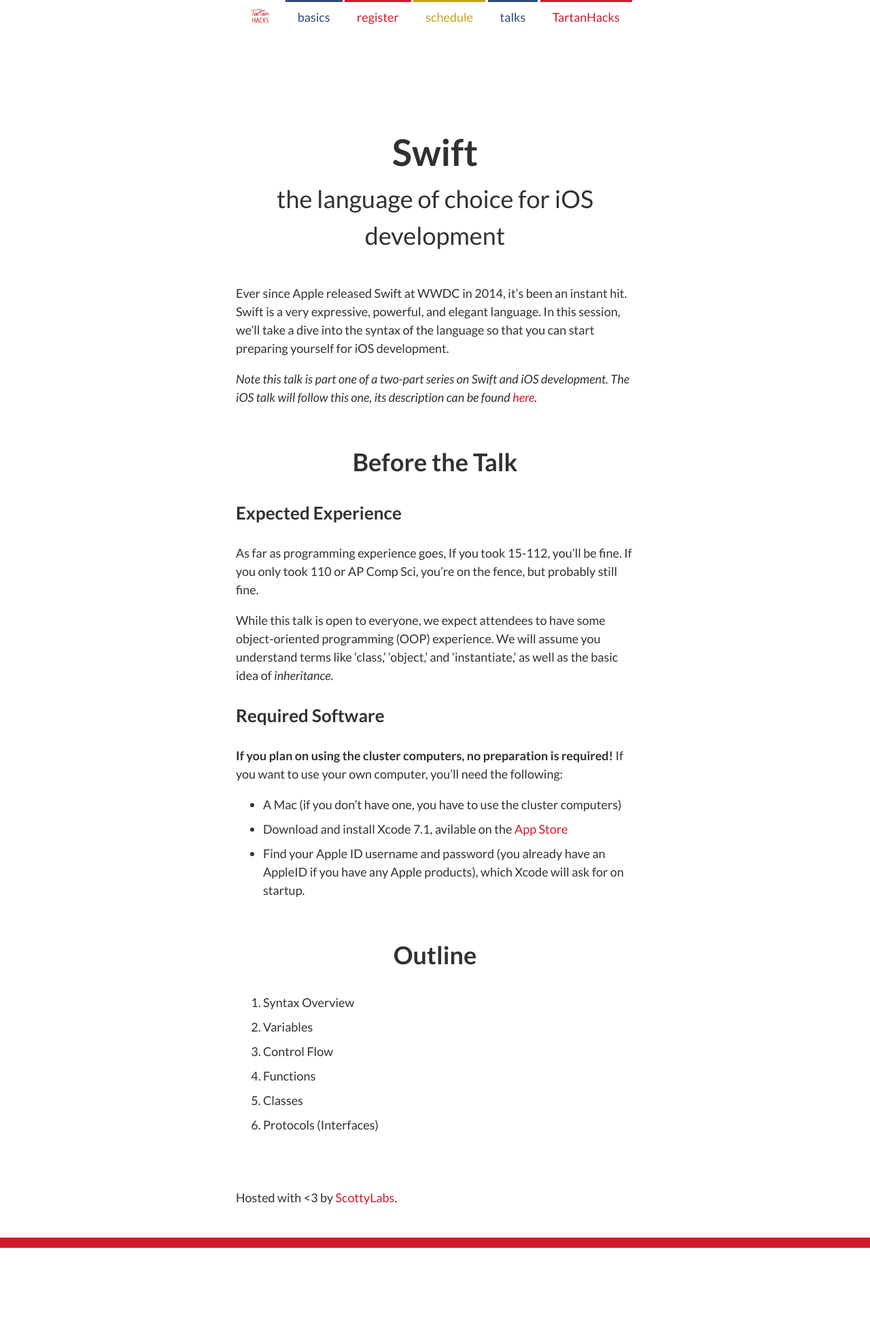
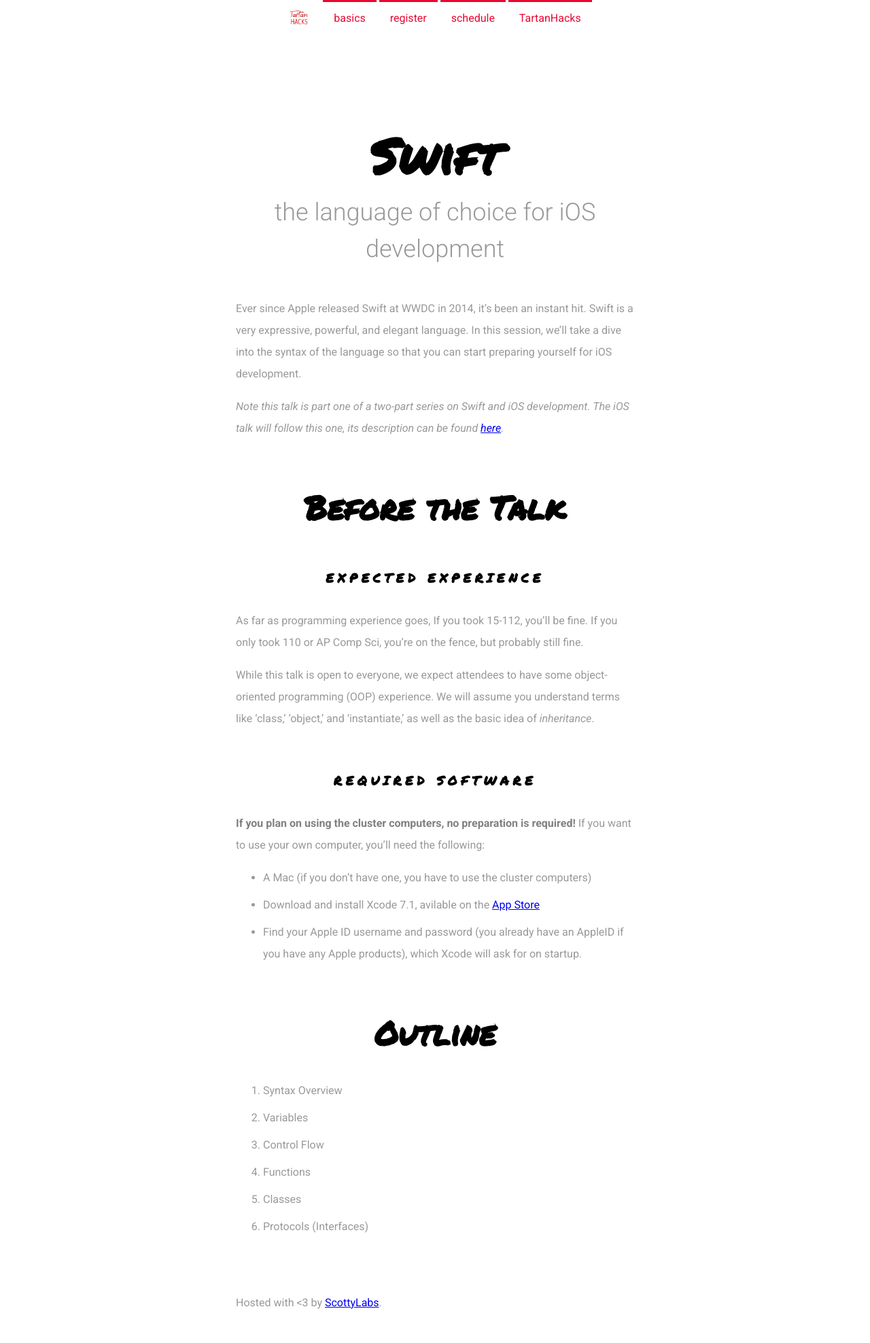
Before and after one commit to ScottyLabs/crashcourse, a Jekyll site: the page built from _talks/swift/index.md, in a window 1280 px wide. Shown: the whole page at 68% size. Built offline with Jekyll 4.4.1, drawn with Linux system fonts in a browser that asks for light colours; nearby versions of some CDN libraries; some web fonts are replaced; Markdown is read by kramdown in place of the engine named in the settings; before the commit the page ends 1835 px from its top, so only the background shows below that.

Commit message:
proposed style changes for crashcourse website

```diff
--- a/_config.yml
+++ b/_config.yml
@@ -46,8 +46,6 @@ nav_pages:
     url: '/crashcourse/#how-do-i-attend'
   - title: schedule
     url: '/crashcourse/#schedule'
-  - title: talks
-    url: '/crashcourse/#talks'
   - title: TartanHacks
     url: http://tartanhacks.com
 
--- a/_includes/head.html
+++ b/_includes/head.html
@@ -9,7 +9,7 @@
 
     <link rel="canonical" href="{{ page.url | replace:'index.html','' | prepend: site.baseurl | prepend: site.url }}">
 
-    <link href='https://fonts.googleapis.com/css?family=Muli|Lato:400,300italic,400italic,700' rel='stylesheet' type='text/css'>
+    <link href='https://fonts.googleapis.com/css?family=Roboto:400,400italic,700,700italic,300|Permanent+Marker' rel='stylesheet' type='text/css'>
 
     <link rel="stylesheet" href="{{ site.baseurl }}/assets/css/pure/0.6.0/pure-min.css">
     <link rel="stylesheet" href="{{ site.baseurl }}/assets/css/pure/0.6.0/grids-responsive-min.css">
--- a/_sass/base.scss
+++ b/_sass/base.scss
@@ -11,13 +11,13 @@ html, body {
 
 strong {
   font-weight: 700;
-  color: $text;
+  color: $text-dark;
 }
 
 html, body, .page-content .pure-g, .page-content .pure-u {
-  font-family: "Lato", "Helvetica Neue", "Calibri", Arial, sans-serif;
-  font-size: 18px;
-  line-height: 1.5;
+  font-family: "Roboto", "Helvetica Neue", "Calibri", Arial, sans-serif;
+  font-size: 16px;
+  line-height: 2;
   color: $text;
 }
 
@@ -41,7 +41,7 @@ html, body, .page-content .pure-g, .page-content .pure-u {
 .page-content {
   .home {
     // white + pink on home page
-    @include color-mixin(white, $custom-red-normal);
+    @include color-mixin(white, $custom-1-normal);
   }
 
   @for $i from 1 through length($nav-pages) {
@@ -49,16 +49,6 @@ html, body, .page-content .pure-g, .page-content .pure-u {
       // color-palette[i] + color-palette[i] on other pages
       @include color-mixin(nth($color-palette, $i), nth($color-palette, $i));
     }
-  }
-
-  .red {
-    @include color-mixin($custom-red-normal, $custom-red-normal);
-  }
-  .blue {
-    @include color-mixin($custom-blue-normal, $custom-blue-normal);
-  }
-  .gold {
-    @include color-mixin($custom-gold-normal, $custom-gold-normal);
   }
 }
 
@@ -88,23 +78,14 @@ header {
 }
 
 .hero-logo {
-  display: flex;
-  align-items: center;
-  justify-content: center;
-  font-family: "Muli", Helvetica, sans-serif;
+  text-align: center;
 }
 
-.hero-title {
-  font-size: 5em;
-  // This line height makes the spacing between the lines identical to to logo
-  line-height: 1.06;
-  // This margin-top aligns the vertical spacing between
-  // Tartan  and   Crash
-  // Hacks         Course
-  margin-top: 13px;
+.hero-logo img{
+  width: 75%;
 }
 
-.hero-logo + h6 {
+.hero-logo + h2 {
   margin-top: 0;
 }
 
@@ -122,17 +103,29 @@ h1, h2, h6 {
 }
 
 h1 {
-  font-size: 54px;
+  font-size: 72px;
+  line-height: 1.2;
+  font-family: 'Permanent Marker', cursive;
+  color: black;
 }
 
 h2 {
   margin-top: 1.5em;
-  font-size: 36px;
+  font-size: 48px;
+  line-height: 1.2;
+  font-family: 'Permanent Marker', cursive;
+  color: black;
 }
 
 h3 {
-  font-size: 26px;
-  margin-top: 1em;
+
+  font-family: 'Permanent Marker', cursive;
+  margin-top: 3em;
+  margin-bottom: 1.5em;
+  text-transform: uppercase;
+  color: black;
+  letter-spacing: 0.3em;
+  text-align: center;
 }
 
 h4 {
@@ -155,6 +148,7 @@ h6 {
   font-size: 36px;
   font-weight: 300;
   margin-bottom: 45px;
+  line-height: 1.5;
 }
 
 h1 + h6,
@@ -190,10 +184,6 @@ h1 {
 
   li {
     margin-bottom: 0.5em;
-  }
-
-  .home h3 {
-    margin-bottom: 0;
   }
 }
 
@@ -277,6 +267,10 @@ footer {
 }
 
 td, th {
-  border: 1px solid black;
-  padding: 10px;
+  border: 1px solid transparent;
+  padding: 6px;
 }
+
+td:last-child {
+  text-align: right;
+}
--- a/assets/css/main.scss
+++ b/assets/css/main.scss
@@ -4,21 +4,30 @@
 @charset "utf-8";
 
 
-$text: #313131;
+$text: #999;
+$text-dark: darken($text, 10%);
 
-$custom-red-normal: #d11a2c;
-$custom-red-dark: #88111d;
-$custom-blue-normal: #2f497f;
-$custom-blue-dark: #1f3156;
-$custom-gold-normal: #c5a31b;
-$custom-gold-dark: #a28616;
+
+$custom-1-normal: #e80830;
+$custom-2-normal: #e80830;
+$custom-3-normal: #e80830;
+$custom-4-normal: #e80830;
+$custom-5-normal: #e80830;
+
+$custom-1-dark: darken($custom-1-normal, 10%);
+$custom-1-dark: darken($custom-2-normal, 10%);
+$custom-1-dark: darken($custom-3-normal, 10%);
+$custom-1-dark: darken($custom-4-normal, 10%);
+$custom-1-dark: darken($custom-5-normal, 10%);
+
+$custom-red-normal: $custom-1-normal;
 
 $color-palette:
-  $custom-blue-normal,
-  $custom-red-normal,
-  $custom-gold-normal,
-  $custom-blue-normal,
-  $custom-red-normal;
+  $custom-1-normal,
+  $custom-2-normal,
+  $custom-3-normal,
+  $custom-4-normal,
+  $custom-5-normal;
 
 // Convert Liquid list to Sass list
 $nav-pages: {% for p in site.nav_pages %}{{ p.title }},{% endfor %};
```
Also changed, not shown: index.md (+5 -36 lines), Gemfile.lock, assets/img/crashcourse-logo.png (added).
